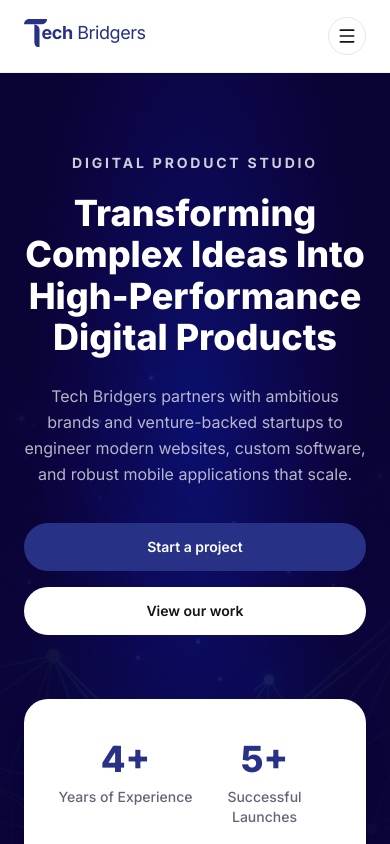
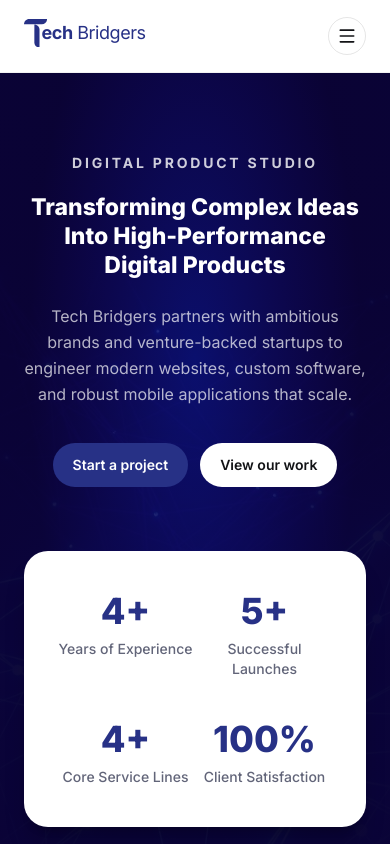
Before and after one commit to Tech-bridgers/Techbrigers_web, a Next.js app: page / in a window 390 px wide. Shown: the top 844 px of the page. Built offline with nearby package versions, Linux system fonts and the light colour scheme.

Commit message:
feat: refine hero section typography and button styles for improved layout

```diff
--- a/src/components/sections/hero.tsx
+++ b/src/components/sections/hero.tsx
@@ -28,10 +28,10 @@ export function Hero() {
           <p className="text-sm font-bold tracking-[0.2em] text-white/80 uppercase">
             Digital Product Studio
           </p>
-          <h1 className="mt-5 text-4xl font-extrabold leading-[1.15] text-white sm:text-5xl md:text-[54px] md:leading-[1.12]">
+          <h1 className="mt-5 text-[23px] font-extrabold leading-tight text-white sm:text-5xl md:text-[54px] md:leading-[1.12]">
             Transforming Complex Ideas
-            <br className="hidden md:block" /> Into High-Performance
-            <br className="hidden md:block" /> Digital Products
+            <br /> Into High-Performance
+            <br /> Digital Products
           </h1>
           <p className="mx-auto mt-6 max-w-2xl text-base leading-relaxed text-white/70 sm:text-lg">
             Tech Bridgers partners with ambitious brands and venture-backed
@@ -39,16 +39,16 @@ export function Hero() {
             robust mobile applications that scale.
           </p>
 
-          <div className="mt-9 flex flex-col items-center justify-center gap-4 sm:flex-row">
+          <div className="mt-9 flex flex-row items-center justify-center gap-3 sm:gap-4">
             <a
               href="#contact"
-              className="inline-flex w-full items-center justify-center rounded-full bg-navy px-6 py-3.5 text-sm font-semibold text-white transition-colors hover:bg-navy-dark sm:w-auto"
+              className="inline-flex items-center justify-center rounded-full bg-navy px-5 py-3 text-sm font-semibold text-white transition-colors hover:bg-navy-dark sm:px-6 sm:py-3.5"
             >
               Start a project
             </a>
             <a
               href="#work"
-              className="inline-flex w-full items-center justify-center rounded-full bg-white px-6 py-3.5 text-sm font-semibold text-ink transition-colors hover:bg-white/90 sm:w-auto"
+              className="inline-flex items-center justify-center rounded-full bg-white px-5 py-3 text-sm font-semibold text-ink transition-colors hover:bg-white/90 sm:px-6 sm:py-3.5"
             >
               View our work
             </a>
```
